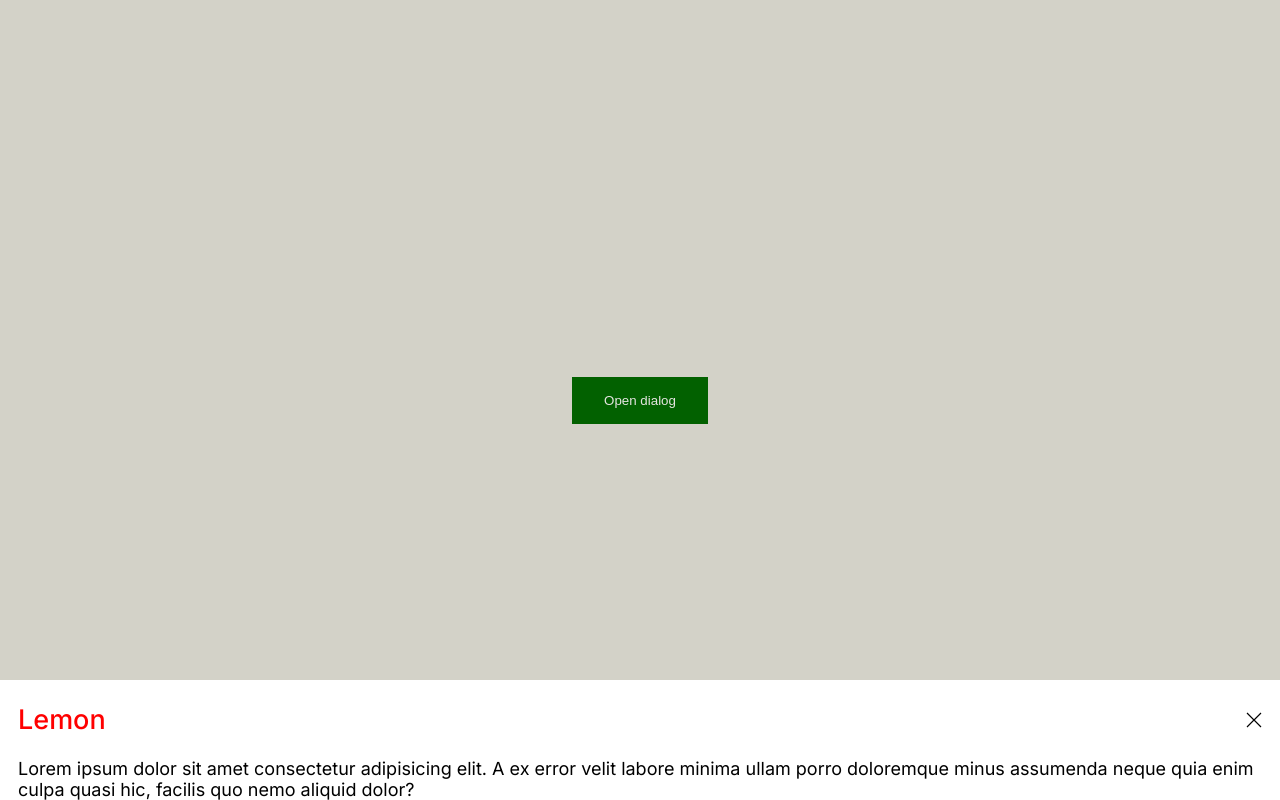
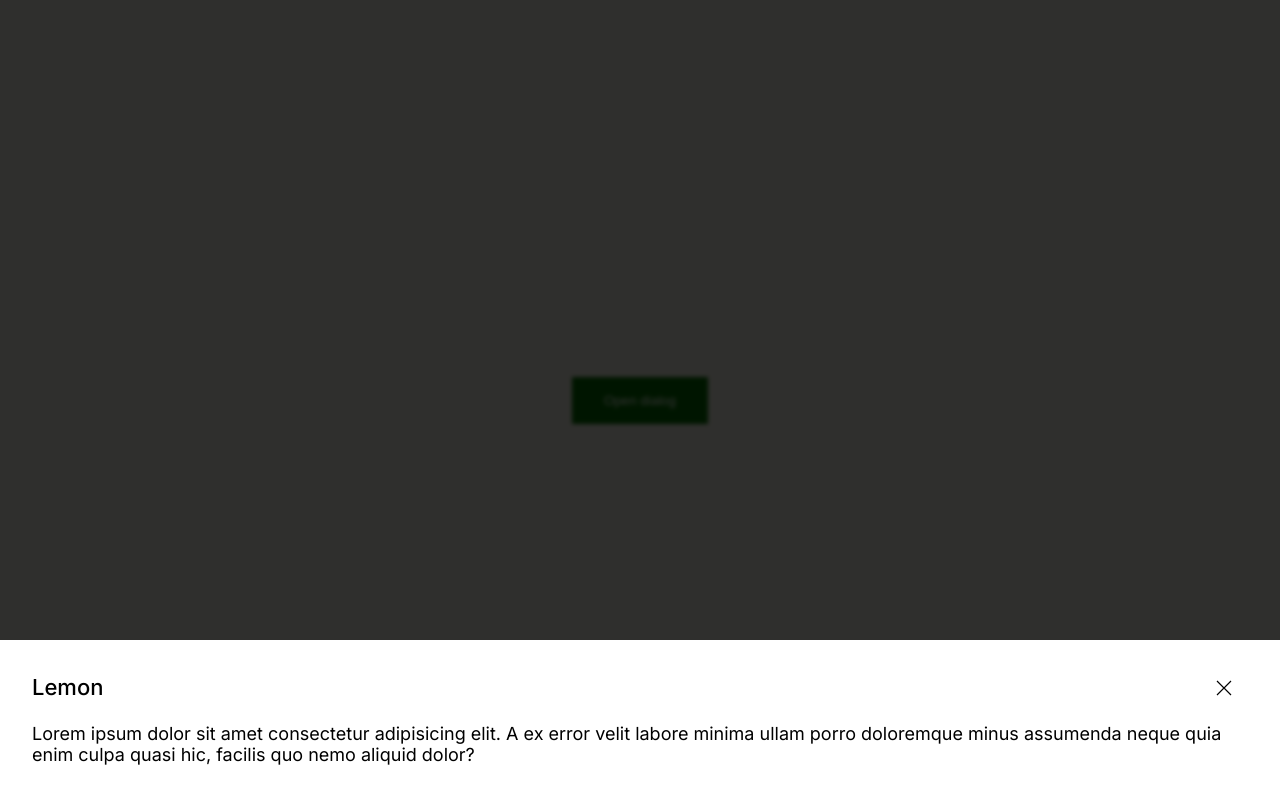
Before and after one commit to wesleycoder/dialog, a React (Vite) app: page / in a window 1280 px wide. Both pictures are taken after a click on the button "Open dialog". Built offline with nearby package versions, Linux system fonts and the light colour scheme.

Commit message:
feat: pull up handler with hover for desktop

```diff
--- a/src/components/dialog/dialog.module.css
+++ b/src/components/dialog/dialog.module.css
@@ -1,13 +1,27 @@
 .dialog {
   position: fixed;
-  top: auto;
+  top: 80vh;
   bottom: 0;
   max-width: 100vw;
-  max-height: 80vh;
+  width: 100vw;
+  height: 80vh;
   margin: 0;
   padding: 0;
   border: none;
   overflow: hidden;
+  gap: 24px;
+  transition: all .5s ease;
+}
+
+.dialog:not([open]) {
+  pointer-events: none;
+  opacity: 0;
+}
+
+.dialog::backdrop {
+  background-color: rgba(0, 0, 0, 0.8);
+  backdrop-filter: blur(2px);
+  transition: backdrop-filter 5s ease;
 }
 
 .dialog:modal {
@@ -15,12 +29,27 @@
   flex-direction: column;
 }
 
+.wrapper {
+  display: flex;
+  flex-direction: column;
+  flex-grow: 1;
+  padding: 32px;
+}
+
+.expanded {
+  top: 20vh;
+}
+
+.dialog:has(*:hover) {
+  top: 20vh;
+}
+
 .header {
   display: flex;
   flex-direction: row;
   justify-content: space-between;
-  padding-left: 1em;
-  padding-right: 1em;
+  font-size: 22px;
+  line-height: 30px;
 }
 
 .close {
@@ -28,16 +57,26 @@
   padding: 0;
   border: none;
   background: none;
-  font-size: 1.5em;
   cursor: pointer;
+  padding-top: 8px;
+  padding-left: 16px;
+  padding-right: 16px;
+  padding-bottom: 24px;
+}
+
+.closeIcon {
+  width: 16px;
+  height: 16px;
 }
 
 .title {
-  color: red;
+  margin: 0;
+  font-weight: 500;
+  font-size: 22px;
 }
 
 .content {
+  display: flex;
+  flex-grow: 1;
   overflow: auto;
-  padding-left: 1em;
-  padding-right: 1em;
 }
--- a/src/components/dialog/dialog.tsx
+++ b/src/components/dialog/dialog.tsx
@@ -1,4 +1,15 @@
-import { ForwardedRef, forwardRef, PropsWithChildren, ReactNode, useImperativeHandle, useRef } from 'react'
+import {
+  ForwardedRef,
+  forwardRef,
+  MouseEventHandler,
+  PropsWithChildren,
+  ReactNode,
+  TouchEventHandler,
+  useCallback,
+  useImperativeHandle,
+  useRef,
+  useState,
+} from 'react'
 import { ReactComponent as IconClose } from '../../assets/icon-close.svg'
 import styles from './dialog.module.css'
 
@@ -9,7 +20,10 @@ export type DialogHandle = {
 } & Partial<HTMLDialogElement>
 
 const DialogComponent = ({ title, children }: DialogProps, _ref: ForwardedRef<DialogHandle>) => {
+  const [firstTouch, setFirstTouch] = useState<number>(0)
+  const [lastTouch, setLastTouch] = useState<number>(0)
   const dialogRef = useRef<HTMLDialogElement>(null)
+
   useImperativeHandle(
     _ref,
     () => ({
@@ -27,11 +41,50 @@ const DialogComponent = ({ title, children }: DialogProps, _ref: ForwardedRef<Di
     []
   )
 
+  const closeDialog = useCallback(() => dialogRef.current?.close(), [])
+
+  const handleClose: MouseEventHandler<HTMLDialogElement> = async e => {
+    const isBackdrop = e.target instanceof Element && e.target.nodeName === 'DIALOG'
+
+    if (isBackdrop) closeDialog()
+  }
+
+  const handleTouchMove: TouchEventHandler<HTMLDialogElement> = e => {
+    if (!firstTouch) {
+      setFirstTouch(e.targetTouches[0].clientY)
+    }
+
+    dialogRef.current?.style.setProperty('top', `${e.targetTouches[0].clientY}px`)
+    dialogRef.current?.style.setProperty('transition', 'none')
+    setLastTouch(e.targetTouches[0].clientY)
+  }
+
+  const handleTouchEnd: TouchEventHandler<HTMLDialogElement> = e => {
+    dialogRef.current?.style.removeProperty('top')
+    dialogRef.current?.style.removeProperty('transition')
+    if (lastTouch <= firstTouch - 200) {
+      dialogRef.current?.classList.add(styles.expanded)
+    } else {
+      dialogRef.current?.classList.remove(styles.expanded)
+    }
+    Promise.allSettled(e.currentTarget.getAnimations().map(animation => animation.finished)).then(() => {
+      dialogRef.current?.style.removeProperty('top')
+    })
+
+    setFirstTouch(0)
+    setLastTouch(0)
+  }
+
   return (
     <dialog
       ref={dialogRef}
       className={styles.dialog}
+      onClose={closeDialog}
+      onClick={handleClose}
+      onTouchMove={handleTouchMove}
+      onTouchEnd={handleTouchEnd}
     >
+      <div className={styles.wrapper}>
         <header className={styles.header}>
           <h2 className={styles.title}>{title}</h2>
           <button
@@ -39,10 +92,11 @@ const DialogComponent = ({ title, children }: DialogProps, _ref: ForwardedRef<Di
             className={styles.close}
             onClick={() => dialogRef.current?.close()}
           >
-          <IconClose />
+            <IconClose className={styles.closeIcon} />
           </button>
         </header>
         <div className={styles.content}>{children}</div>
+      </div>
     </dialog>
   )
 }
--- a/src/index.css
+++ b/src/index.css
@@ -9,6 +9,7 @@
   --color-white: #FFFEF9;
   --color-accent: #F7CE46;
   --color-black: #000000;
+  --color-backdrop: rgba(0, 0, 0, 0.8);
 }
 
 body {
```
Also changed, not shown: src/assets/icon-close.svg, 1 other file (tests, documents, lock files or other folders). Lines whose indentation alone changed are shown as unchanged.
